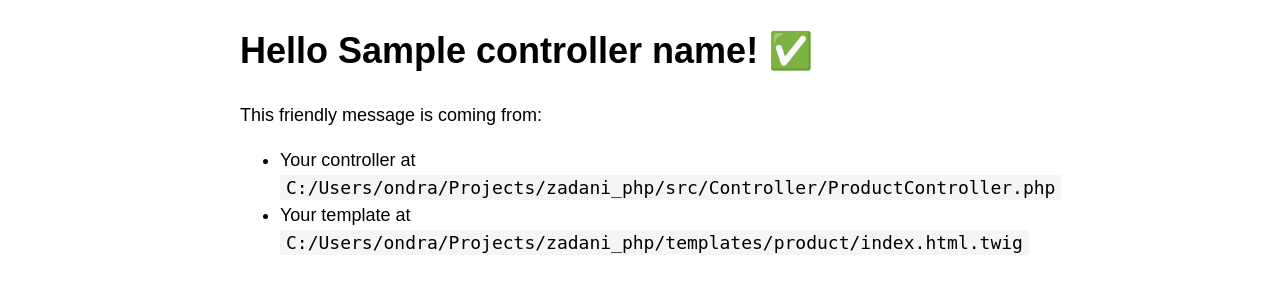
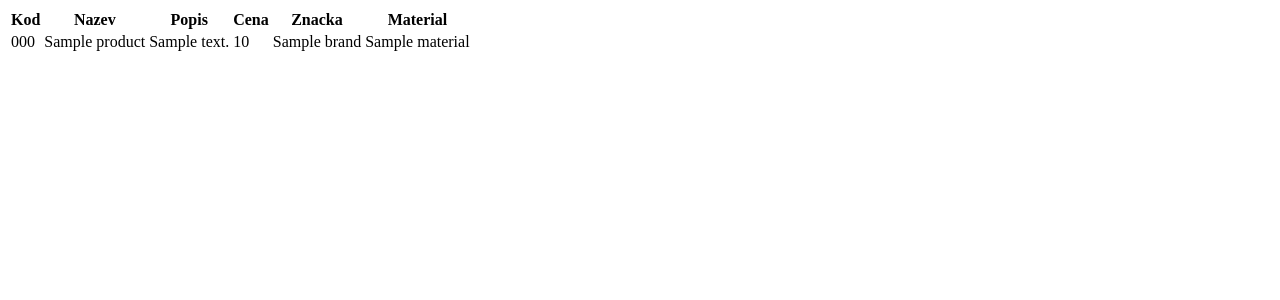
Before and after one commit to OndraMarek/testovaci_zadani, a Symfony app: template templates/product/index.html.twig in a window 1280 px wide. Shown: the top 300 px of the page. Run offline with Twig, Linux system fonts and the light colour scheme; the template is opened without the code that fills it: most values are stand-ins (such as "Sample title", 1, 10 or a date in 2020); some libraries are stand-ins or nearby versions.

Commit message:
Refactor ProductController to inject ProductRepository and update index template to display product details

```diff
--- a/src/Controller/ProductController.php
+++ b/src/Controller/ProductController.php
@@ -2,6 +2,7 @@
 
 namespace App\Controller;
 
+use App\Repository\ProductRepository;
 use Symfony\Bundle\FrameworkBundle\Controller\AbstractController;
 use Symfony\Component\HttpFoundation\Response;
 use Symfony\Component\Routing\Attribute\Route;
@@ -9,10 +10,10 @@ use Symfony\Component\Routing\Attribute\Route;
 final class ProductController extends AbstractController
 {
     #[Route('/', name: 'product_index')]
-    public function index(): Response
+    public function index(ProductRepository $repository): Response
     {
         return $this->render('product/index.html.twig', [
-            'controller_name' => 'ProductController',
+            'products' => $repository->findAll(),
         ]);
     }
 }
--- a/templates/product/index.html.twig
+++ b/templates/product/index.html.twig
@@ -1,20 +1,30 @@
 {% extends 'base.html.twig' %}
 
-{% block title %}Hello ProductController!{% endblock %}
+{% block title %}Produkty{% endblock %}
 
 {% block body %}
-<style>
-    .example-wrapper { margin: 1em auto; max-width: 800px; width: 95%; font: 18px/1.5 sans-serif; }
-    .example-wrapper code { background: #F5F5F5; padding: 2px 6px; }
-</style>
 
-<div class="example-wrapper">
-    <h1>Hello {{ controller_name }}! ✅</h1>
+<table>
+        <thead>
+                <tr>
+                    <th>Kod</th>
+                    <th>Nazev</th>
+                    <th>Popis</th>
+                    <th>Cena</th>
+                    <th>Znacka</th>
+                    <th>Material</th>
+                </tr>
+        </thead>
+        <tbody>
+            {% for product in products %}
+                <tr>
+                    <td>{{ product.code }}</td>
+                    <td>{{ product.name }}</td>
+                    <td>{{ product.description }}</td>
+                    <td>{{ product.price }}</td>
+                    <td>{{ product.brand.name }}</td>
+                    <td>{{ product.material.name }}</td>
+                </tr>
+            {% endfor %}
 
-    This friendly message is coming from:
-    <ul>
-        <li>Your controller at <code>C:/Users/ondra/Projects/zadani_php/src/Controller/ProductController.php</code></li>
-        <li>Your template at <code>C:/Users/ondra/Projects/zadani_php/templates/product/index.html.twig</code></li>
-    </ul>
-</div>
 {% endblock %}
```
Also changed, not shown: src/Entity/Product.php (+6 -6 lines).
